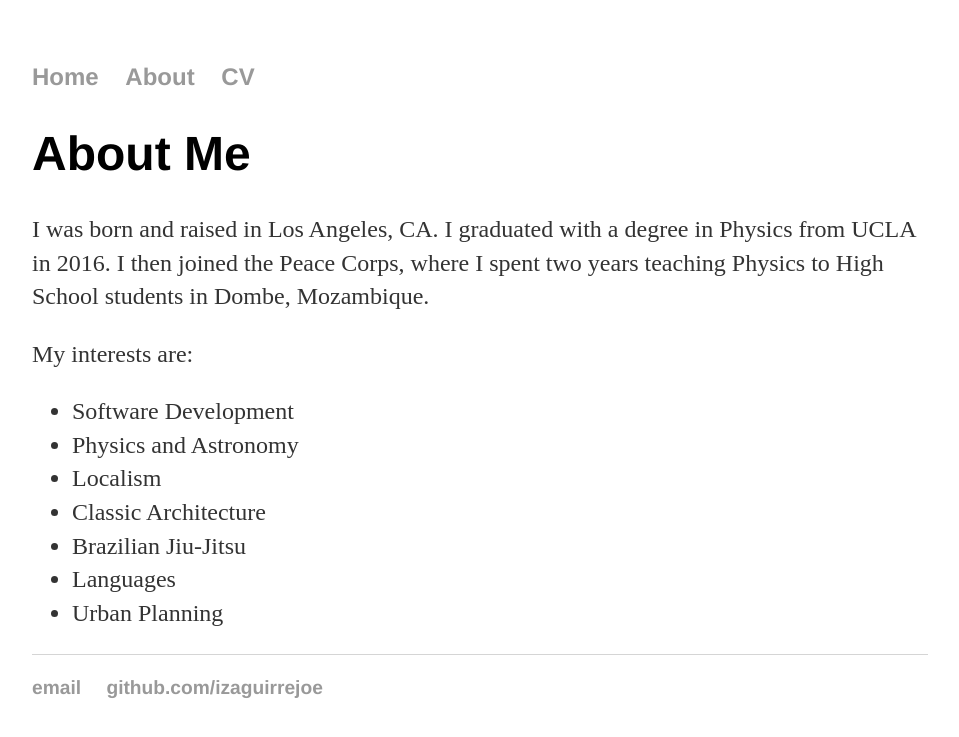
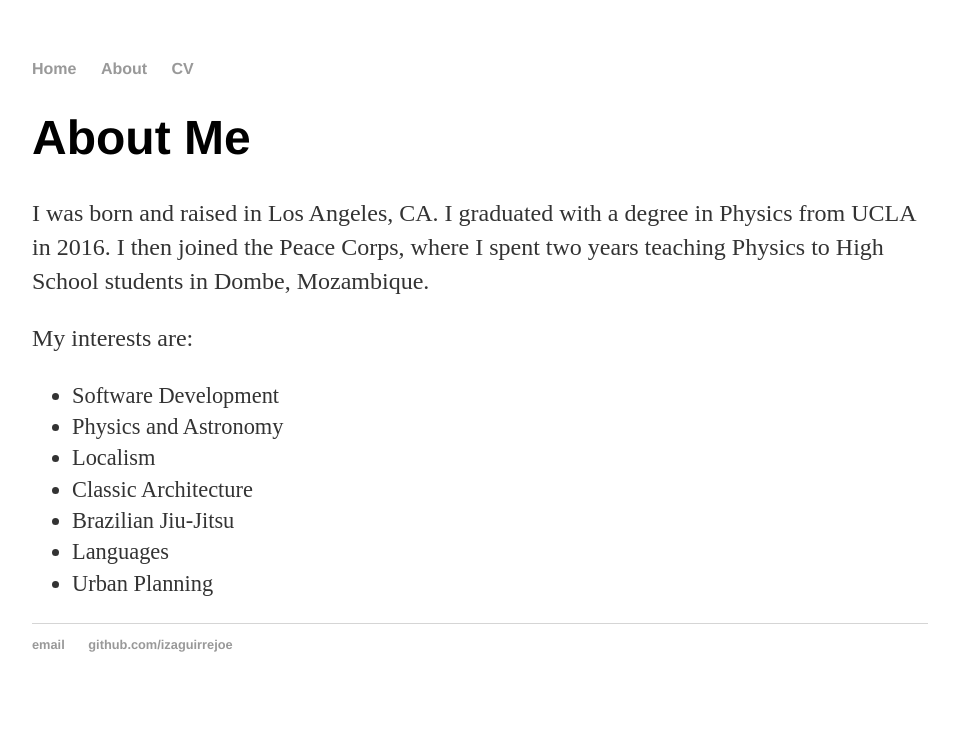
Before and after one commit to izaguirrejoe/izaguirrejoe.github.io, a Jekyll site: the page built from about/index.html, in a window 1280 px wide. Shown: the top 737 px of the page, without its empty margins (160-1119 px from the left). Built offline with Jekyll 4.4.1, drawn with Linux system fonts in a browser that asks for light colours.

Commit message:
Fixed Bug

```diff
--- a/css/main.css
+++ b/css/main.css
@@ -28,8 +28,8 @@
     line-height: 1.4em;
     color: #333;
 }
-ul {
-    font-size: 1.5em;
+div ul {
+    font-size: 1.4em;
     line-height: 1.4em;
     color: #333;
 }
```
